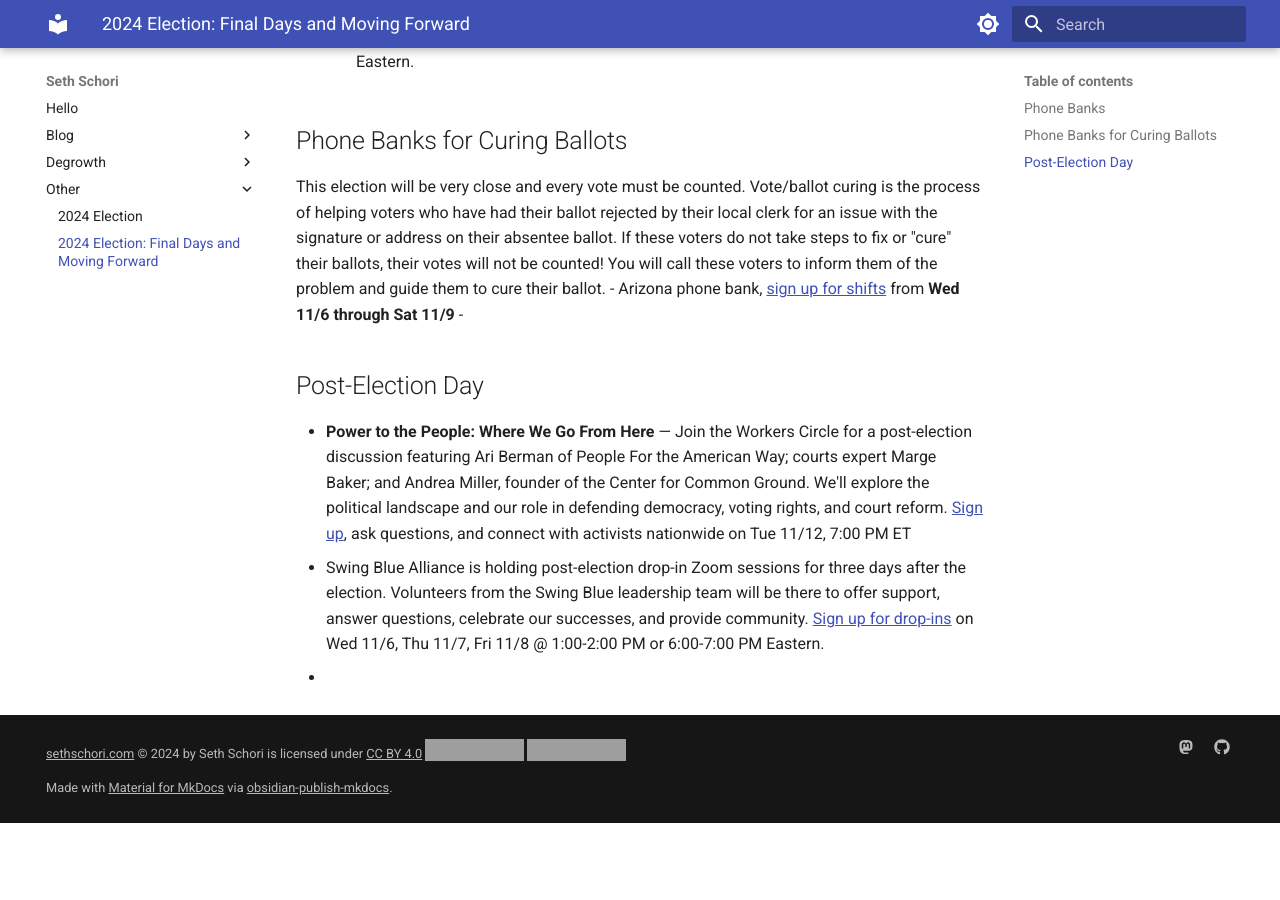
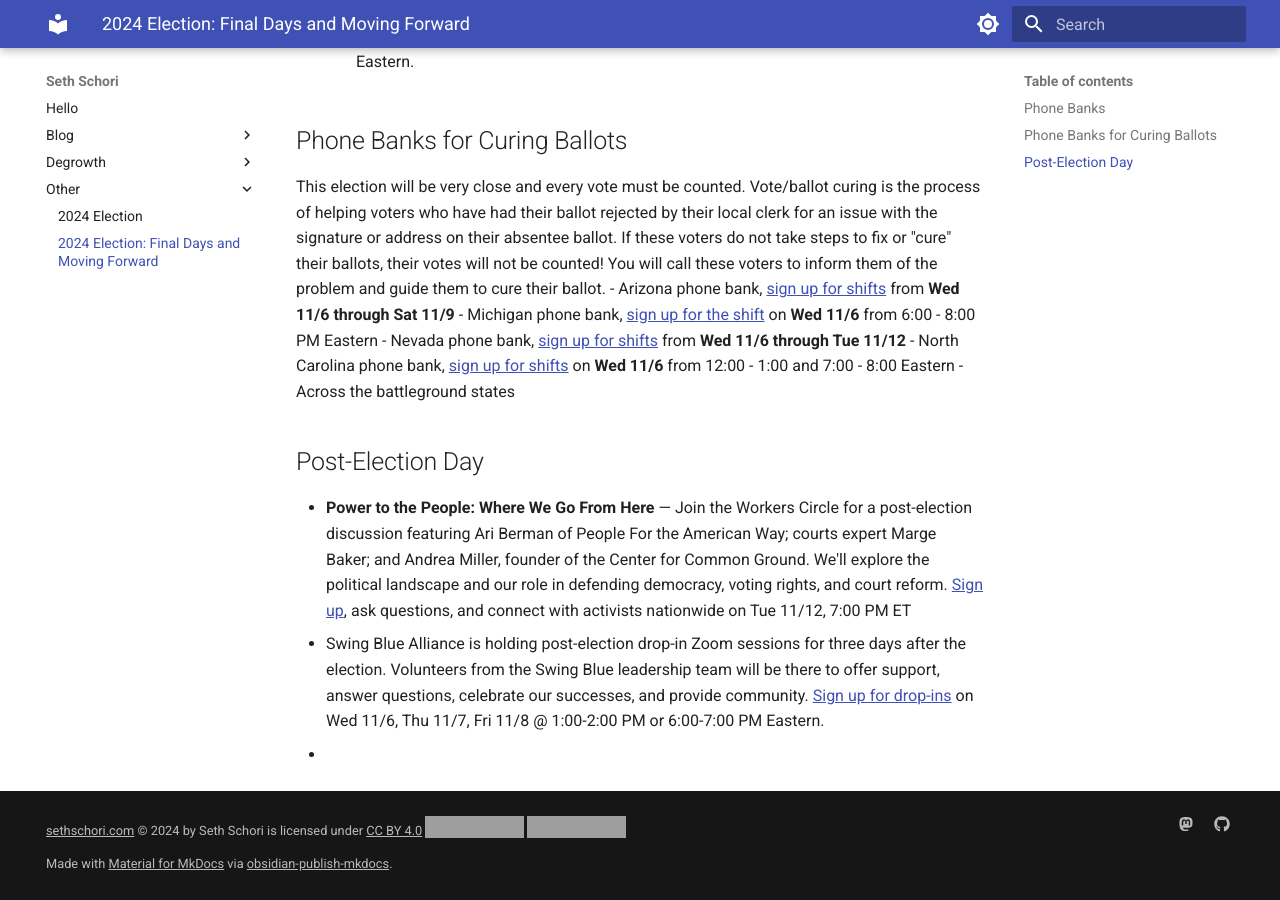
Before and after one commit to sethschori/sethschori.github.io, an MkDocs documentation site: the page built from docs/other/2024-election-ending.md, in a window 1280 px wide and 900 px high, scrolled down 789 px. Built offline with MkDocs 1.6.1 and Material for MkDocs 9.7.7, drawn with Linux system fonts in a browser that asks for light colours; before the commit the page ends 1612 px from its top, so only the background shows below that; grey boxes are pictures that could not be loaded.

Commit message:
vault backup: 2024-11-02 09:45:16

```diff
--- a/docs/other/2024-election-ending.md
+++ b/docs/other/2024-election-ending.md
@@ -11,8 +11,11 @@
 	- Sen. Bob Casey, Harris/Walz, and down ballot candidates, Pennsylvania — [sign up for shifts](https://www.mobilize.us/2024pavictory/event/723274/) on **Sat 11/2, Sun 11/3, Mon 11/4, or Tue 11/5** between 9:00 AM - 9:00 PM Eastern.
 ## Phone Banks for Curing Ballots
 This election will be very close and every vote must be counted. Vote/ballot curing is the process of helping voters who have had their ballot rejected by their local clerk for an issue with the signature or address on their absentee ballot. If these voters do not take steps to fix or "cure" their ballots, their votes will not be counted! You will call these voters to inform them of the problem and guide them to cure their ballot.
--  Arizona phone bank, [sign up for shifts](https://www.mobilize.us/azdems/event/717867/) from **Wed 11/6 through Sat 11/9**
--
+- Arizona phone bank, [sign up for shifts](https://www.mobilize.us/azdems/event/717867/) from **Wed 11/6 through Sat 11/9**
+- Michigan phone bank, [sign up for the shift](https://www.mobilize.us/2024mivictory/event/724863/) on **Wed 11/6** from 6:00 - 8:00 PM Eastern
+- Nevada phone bank, [sign up for shifts](https://www.mobilize.us/2024nvvictory/event/724469/) from **Wed 11/6 through Tue 11/12**
+- North Carolina phone bank, [sign up for shifts](https://www.mobilize.us/ncvictory2024/event/709165/) on **Wed 11/6** from 12:00 - 1:00 and 7:00 - 8:00 Eastern
+- Across the battleground states
 ## Post-Election Day
 - **Power to the People: Where We Go From Here** — Join the Workers Circle for a post-election discussion featuring Ari Berman of People For the American Way; courts expert Marge Baker; and Andrea Miller, founder of the Center for Common Ground. We'll explore the political landscape and our role in defending democracy, voting rights, and court reform. [Sign up](https://us02web.zoom.us/meeting/register/tZMpdu6pqDwtH9XIzrp7nk2s51HqZesarWsd#/registration), ask questions, and connect with activists nationwide on Tue 11/12, 7:00 PM ET
 - Swing Blue Alliance is holding post-election drop-in Zoom sessions for three days after the election. Volunteers from the Swing Blue leadership team will be there to offer support, answer questions, celebrate our successes, and provide community. [Sign up for drop-ins](https://www.mobilize.us/swingbluealliance/event/740136/) on Wed 11/6, Thu 11/7, Fri 11/8 @ 1:00-2:00 PM or 6:00-7:00 PM Eastern.
```
